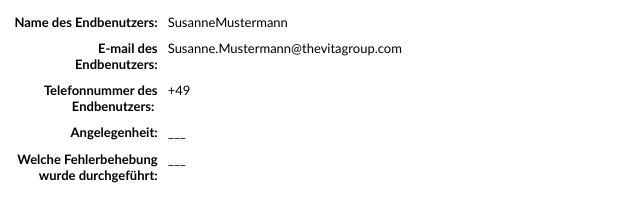
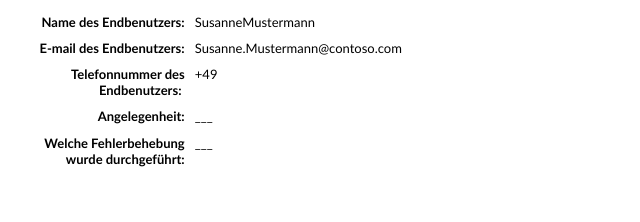
Before and after one commit to ten-ten-ten/Templates, a plain HTML site: page src/de-de/mds.html in a window 1280 px wide. Shown: the whole page, without its empty margins (0-640 px from the left). Drawn offline with Linux system fonts and the light colour scheme.

Commit message:
Update mds.html

```diff
--- a/src/de-de/mds.html
+++ b/src/de-de/mds.html
@@ -18,7 +18,7 @@
 		</tr>
 		<tr>
 			<td style="font-weight: bold; text-align: right; vertical-align: top; padding: .3125em .3125em;" align="right" valign="top">E-mail des Endbenutzers:</td>
-			<td id="_Mail" style="padding: .3125em .3125em; font-weight: normal; text-align: left; vertical-align: top;" align="left" valign="top">SusanneMustermann@thevitagroup.com&nbsp;</td>
+			<td id="_Mail" style="padding: .3125em .3125em; font-weight: normal; text-align: left; vertical-align: top;" align="left" valign="top">SusanneMustermann@contoso.com&nbsp;</td>
 		</tr>
 		<tr>
 			<td style="font-weight: bold; text-align: right; vertical-align: top; padding: .3125em .3125em;" align="right" valign="top">Telefonnummer des Endbenutzers:&nbsp;</td>
@@ -39,7 +39,7 @@
 var _Name = GetURLParameter('_Name') || "SusanneMustermann";
 document.getElementById("_Name").innerHTML = _Name;
 
-var _Mail = GetURLParameter('_Mail') || "Susanne.Mustermann@thevitagroup.com";
+var _Mail = GetURLParameter('_Mail') || "Susanne.Mustermann@contoso.com";
 document.getElementById("_Mail").innerHTML = _Mail;
 
 var _Phone = GetURLParameter('_Phone') || "+49";
```
